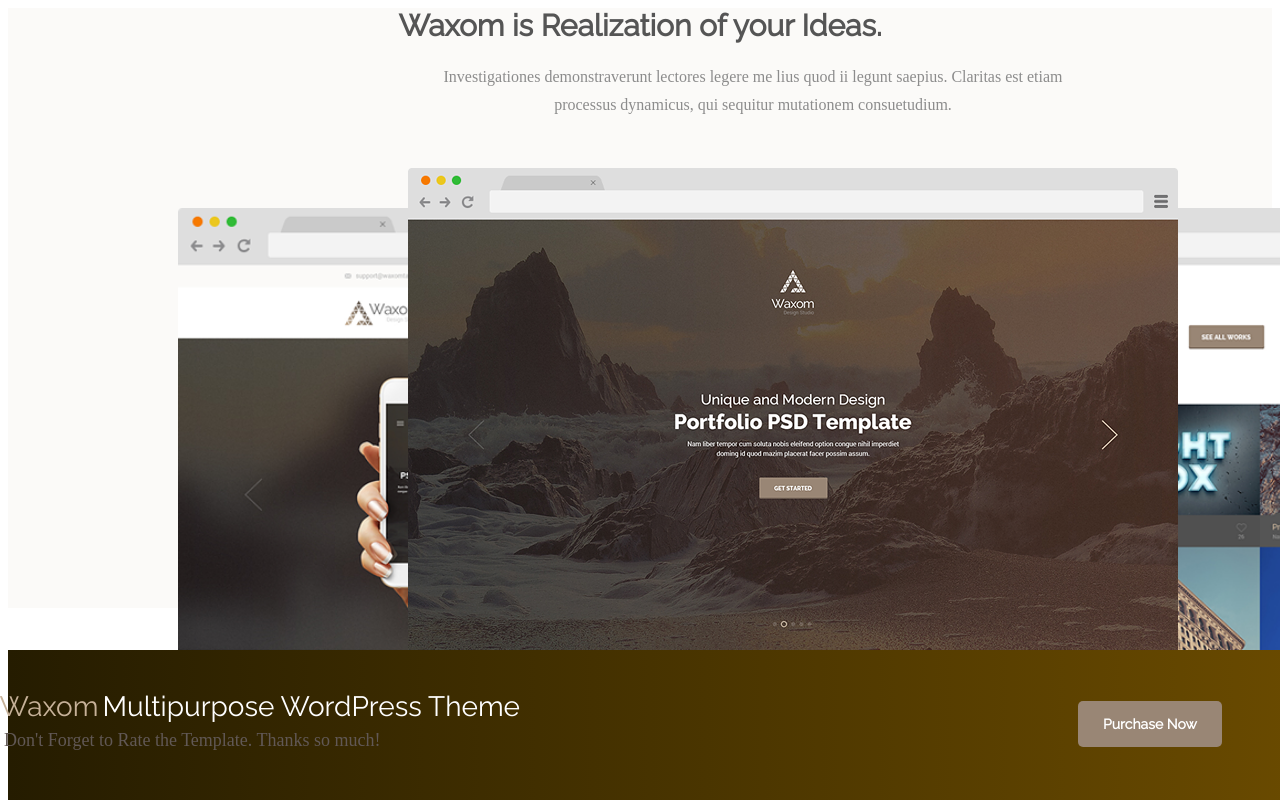
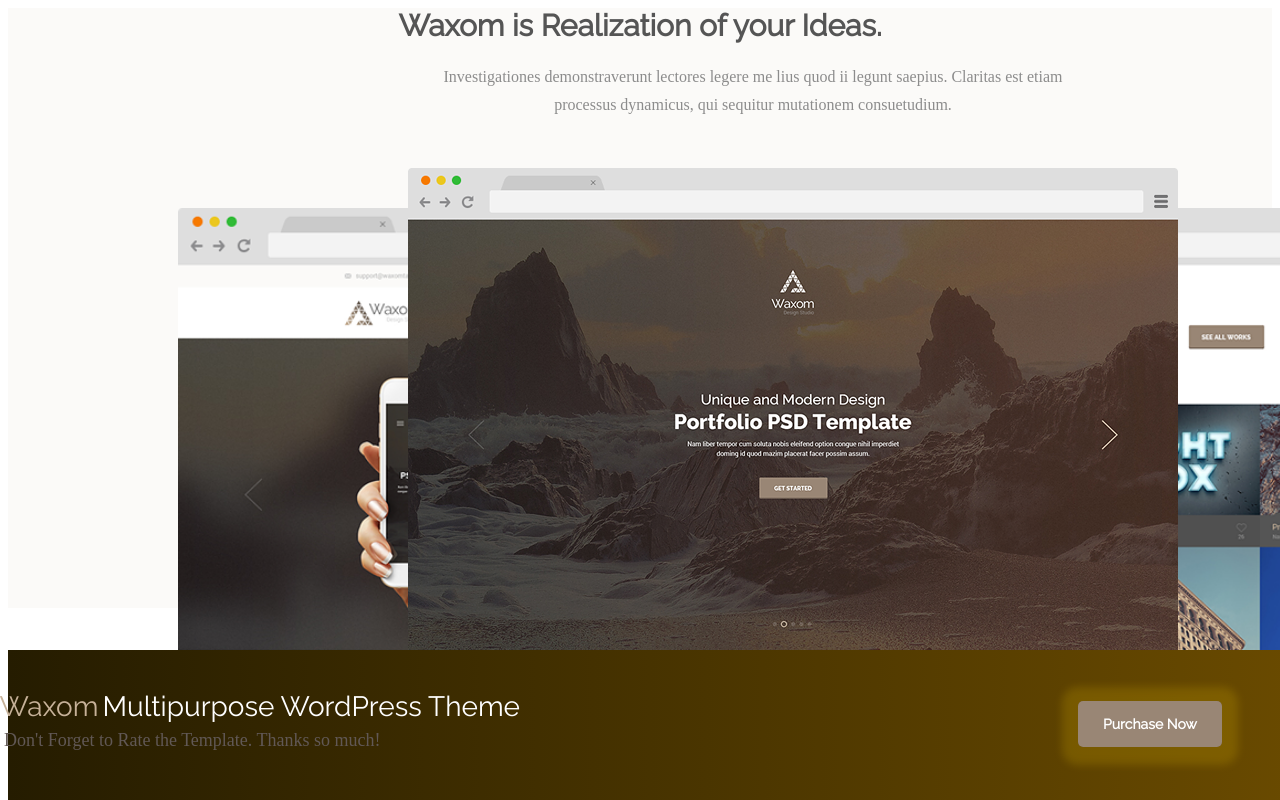
Before and after one commit to UglyValfi/Waxom, a plain HTML site: page index.html in a window 1280 px wide. In both pictures the pointer is over the link "Purchase Now". Shown: the part 1220-2020 px from the top of the page. Drawn offline with Linux system fonts and the light colour scheme.

Commit message:
Some changes

```diff
--- a/style.css
+++ b/style.css
@@ -364,4 +364,11 @@ ul{
     position: relative;
     top: 30px;
     left: 500px;
+    transition: 0.25s;
 }
+.button:hover{
+    transition: 0.25s;
+    -webkit-box-shadow: 0px 2px 8px 16px rgba(223, 187, 0, 0.2);
+    -moz-box-shadow: 0px 2px 8px 16px rgba(223, 187, 0, 0.2);
+    box-shadow: 0px 2px 8px 16px rgba(223, 187, 0, 0.2);
+}
```
